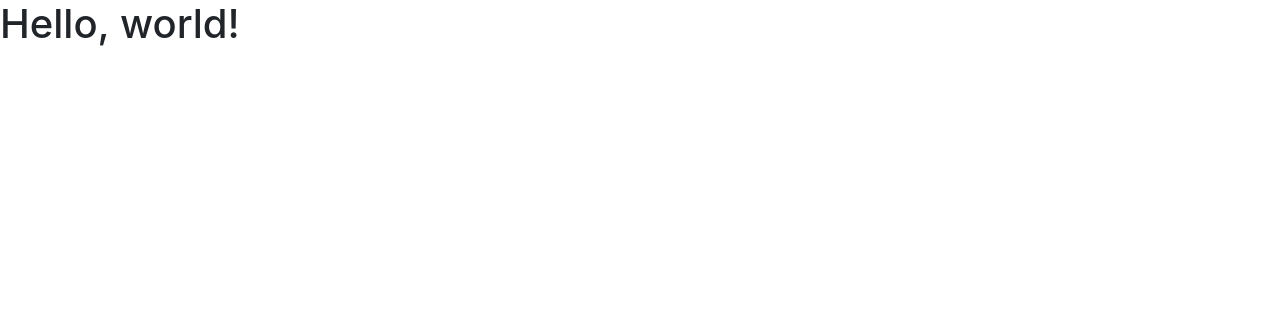
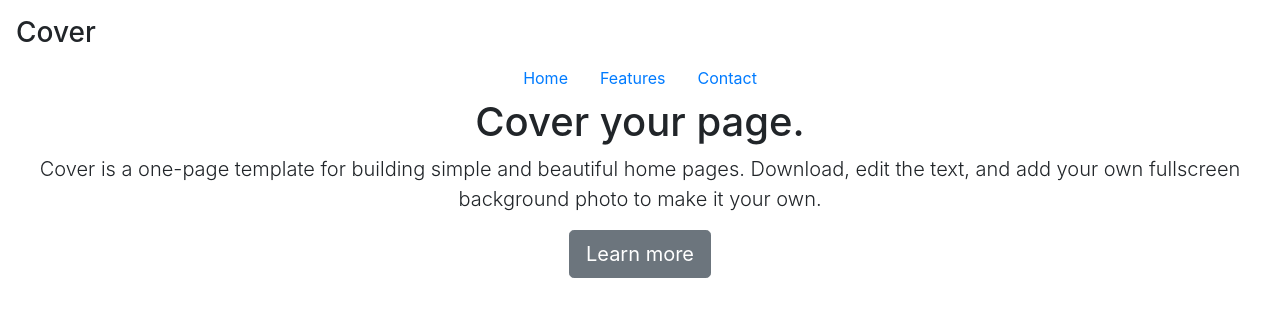
Before and after one commit to Xuser23/digiclub_web, a plain HTML site: page index.html in a window 1280 px wide. Drawn offline with nearby package versions, Linux system fonts and the light colour scheme.

```diff
--- a/index.html
+++ b/index.html
@@ -1,22 +1,54 @@
 <!doctype html>
 <html lang="en">
-  <head>
+
+<head>
     <!-- Required meta tags -->
     <meta charset="utf-8">
     <meta name="viewport" content="width=device-width, initial-scale=1, shrink-to-fit=no">
 
     <!-- Bootstrap CSS -->
-    <link rel="stylesheet" href="https://cdn.jsdelivr.net/npm/bootstrap@4.0.0/dist/css/bootstrap.min.css" integrity="sha384-Gn5384xqQ1aoWXA+058RXPxPg6fy4IWvTNh0E263XmFcJlSAwiGgFAW/dAiS6JXm" crossorigin="anonymous">
+    <link rel="stylesheet" href="https://cdn.jsdelivr.net/npm/bootstrap@4.0.0/dist/css/bootstrap.min.css"
+        integrity="sha384-Gn5384xqQ1aoWXA+058RXPxPg6fy4IWvTNh0E263XmFcJlSAwiGgFAW/dAiS6JXm" crossorigin="anonymous">
 
     <title>Hello, world!</title>
-  </head>
-  <body>
-    <h1>Hello, world!</h1>
+</head>
+
+<body>
+    <div class="cover-container d-flex h-100 p-3 mx-auto flex-column">
+        <header class="masthead mb-auto">
+            <div class="inner">
+                <h3 class="masthead-brand">Cover</h3>
+                <nav class="nav nav-masthead justify-content-center">
+                    <a class="nav-link active" href="#">Home</a>
+                    <a class="nav-link" href="#">Features</a>
+                    <a class="nav-link" href="#">Contact</a>
+                </nav>
+            </div>
+        </header>
+
+        <main role="main" class="inner cover  text-center
+        ">
+            <h1 class="cover-heading">Cover your page.</h1>
+            <p class="lead">Cover is a one-page template for building simple and beautiful home pages. Download, edit
+                the text, and add your own fullscreen background photo to make it your own.</p>
+            <p class="lead">
+                <a href="#" class="btn btn-lg btn-secondary">Learn more</a>
+            </p>
+        </main>
+
+    </div>
 
     <!-- Optional JavaScript -->
     <!-- jQuery first, then Popper.js, then Bootstrap JS -->
-    <script src="https://code.jquery.com/jquery-3.2.1.slim.min.js" integrity="sha384-KJ3o2DKtIkvYIK3UENzmM7KCkRr/rE9/Qpg6aAZGJwFDMVNA/GpGFF93hXpG5KkN" crossorigin="anonymous"></script>
-    <script src="https://cdn.jsdelivr.net/npm/popper.js@1.12.9/dist/umd/popper.min.js" integrity="sha384-ApNbgh9B+Y1QKtv3Rn7W3mgPxhU9K/ScQsAP7hUibX39j7fakFPskvXusvfa0b4Q" crossorigin="anonymous"></script>
-    <script src="https://cdn.jsdelivr.net/npm/bootstrap@4.0.0/dist/js/bootstrap.min.js" integrity="sha384-JZR6Spejh4U02d8jOt6vLEHfe/JQGiRRSQQxSfFWpi1MquVdAyjUar5+76PVCmYl" crossorigin="anonymous"></script>
-  </body>
+    <script src="https://code.jquery.com/jquery-3.2.1.slim.min.js"
+        integrity="sha384-KJ3o2DKtIkvYIK3UENzmM7KCkRr/rE9/Qpg6aAZGJwFDMVNA/GpGFF93hXpG5KkN" crossorigin="anonymous">
+    </script>
+    <script src="https://cdn.jsdelivr.net/npm/popper.js@1.12.9/dist/umd/popper.min.js"
+        integrity="sha384-ApNbgh9B+Y1QKtv3Rn7W3mgPxhU9K/ScQsAP7hUibX39j7fakFPskvXusvfa0b4Q" crossorigin="anonymous">
+    </script>
+    <script src="https://cdn.jsdelivr.net/npm/bootstrap@4.0.0/dist/js/bootstrap.min.js"
+        integrity="sha384-JZR6Spejh4U02d8jOt6vLEHfe/JQGiRRSQQxSfFWpi1MquVdAyjUar5+76PVCmYl" crossorigin="anonymous">
+    </script>
+</body>
+
 </html>
```
